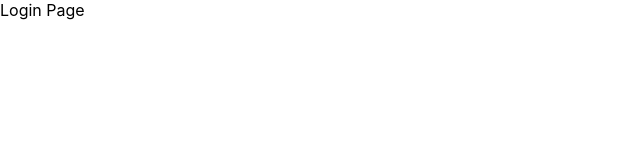
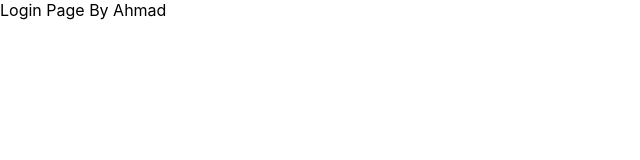
Before and after one commit to ahmadaurwahaj/avgo-client, a React (Create React App) app: page /login in a window 1280 px wide. Shown: the top 160 px of the page, without its empty margins (0-640 px from the left). Built offline with nearby package versions, Linux system fonts and the light colour scheme.

Commit message:
firstcommit by ahmad

```diff
--- a/src/Pages/Components/Page/Login/index.js
+++ b/src/Pages/Components/Page/Login/index.js
@@ -1,6 +1,6 @@
 import React from "react";
 function Login() {
-  return <div>Login Page</div>;
+  return <div>Login Page By Ahmad</div>;
 }
 
 export default Login;
```
